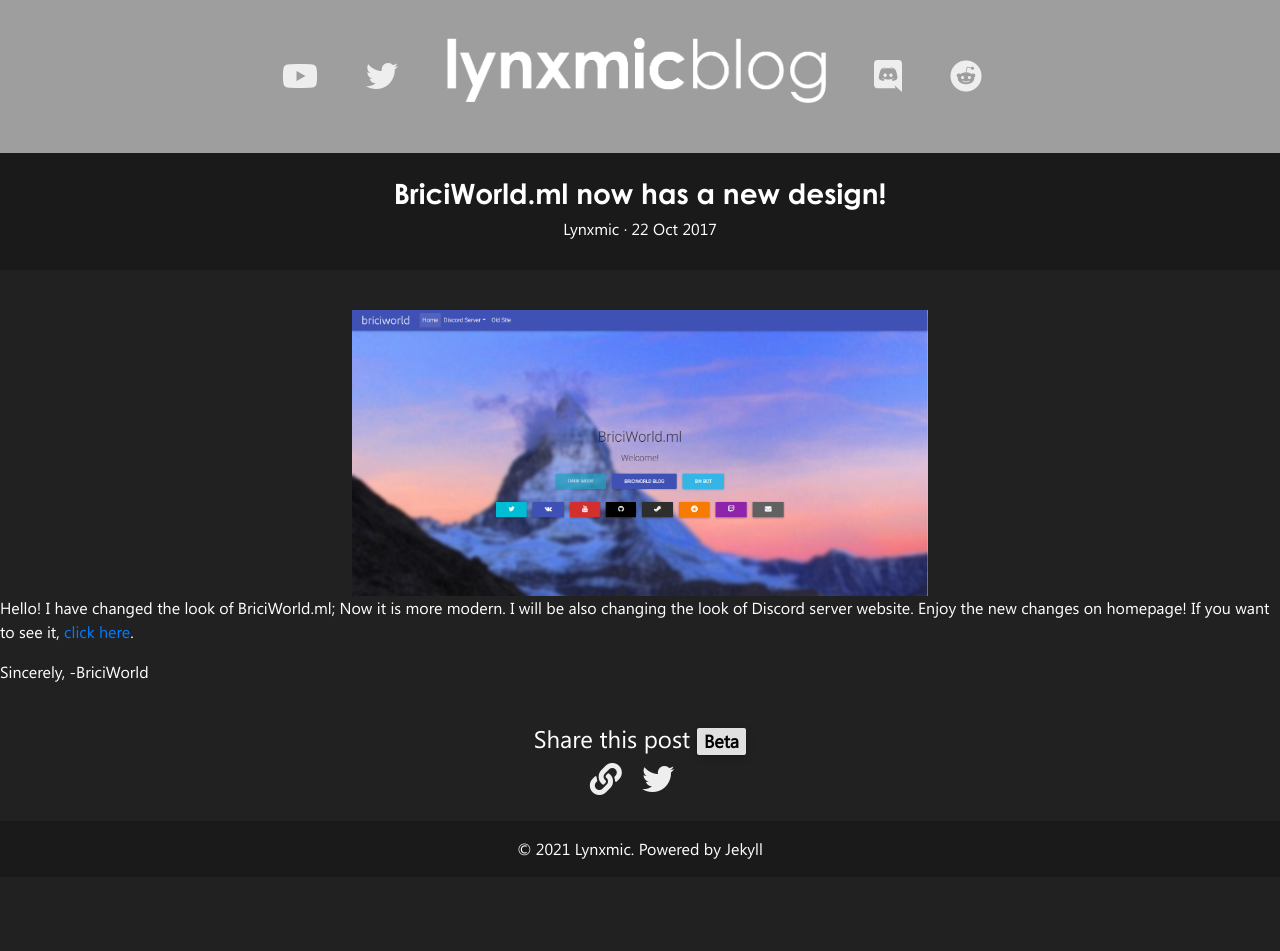
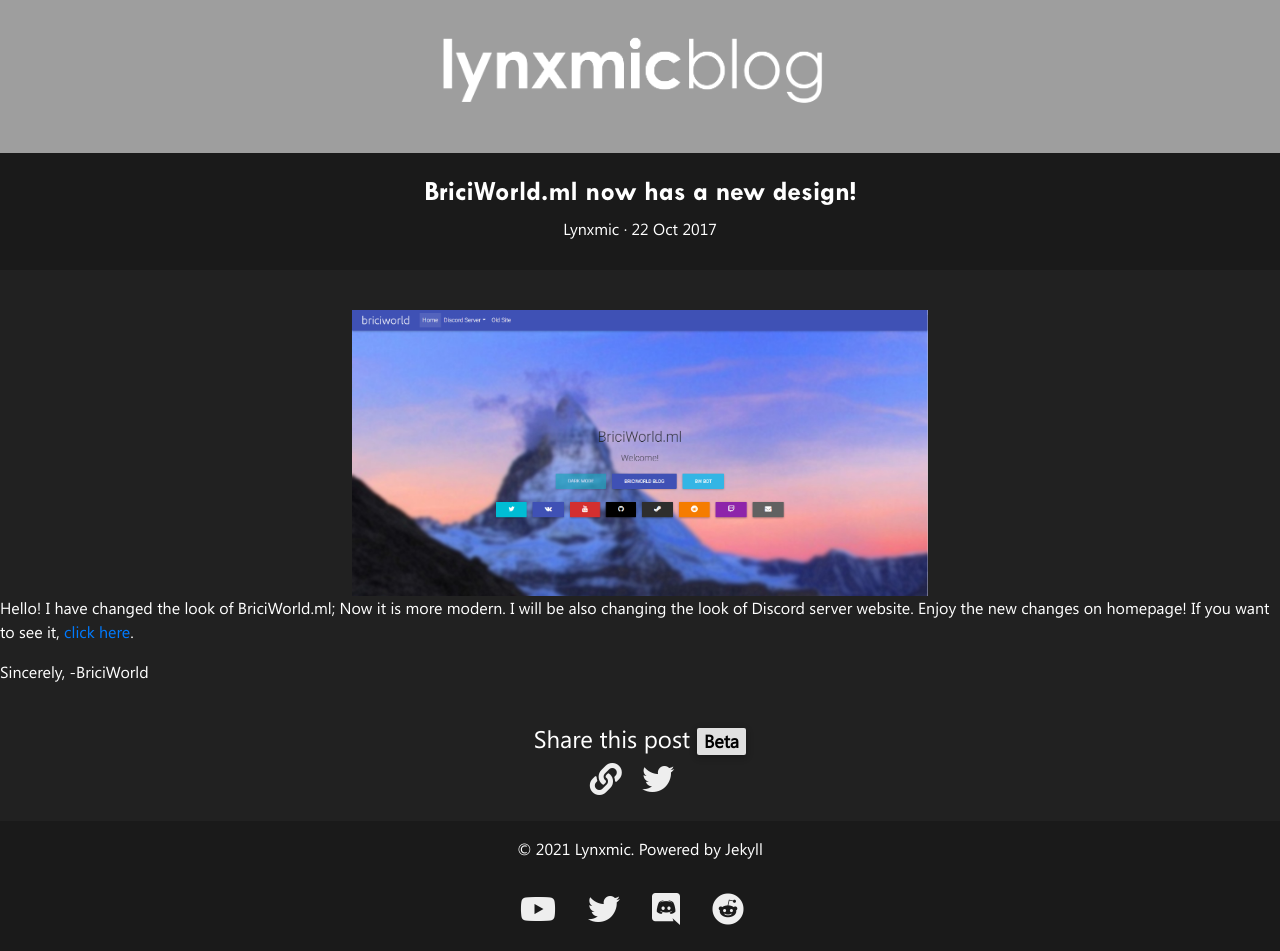
Before and after one commit to theclyron/lynxblog, a Jekyll site: the page built from docs/_posts/2017-10-22-briciworldml-now-has-a-new-design.markdown, in a window 1280 px wide. Built offline with Jekyll 4.4.1, drawn with Linux system fonts in a browser that asks for light colours; nearby versions of some CDN libraries; before the commit the page ends 900 px from its top, so only the background shows below that.

Commit message:
Update post.html

```diff
--- a/docs/_layouts/post.html
+++ b/docs/_layouts/post.html
@@ -36,7 +36,7 @@
 }
     @font-face {
     font-family: "tw_cen_mtbold";
-    src: url("https://lynxmic.github.io/css/fonts/tw-cen-mt/twcenmtstd-bold.otf");
+    src: url("https://lynxmic.github.io/css/fonts/tw-cen-mt/TwCenMTStd-Bold.otf");
 }
     @font-face {
     font-family: "segoe-ui";
@@ -48,8 +48,11 @@
         color: white;
         font-family: segoe-ui
          }
-    h1, h3 {
+    h1, h2 {
     font-family: "century_gothicbold"
+    }
+    h3 {
+    font-family: "tw_cen_mtbold"
     }
     h5, p {
     font-family: "segoe-ui"
@@ -60,11 +63,7 @@
 <body>
   <div style="background-image: url('https://lynxmic.github.io/img/bg.png');">
     <div class="d-flex flex-row flex-center">
-      <div class="p-3"><br><a href="https://www.youtube.com/channel/UC_qybz4t70ZYp_2vTd8S-oQ" title="Lynxmic on YouTube"><i style="margin-right: 0.5em; color: #EEEEEE;" class="fab fa-youtube fa-2x"></i></a></div>
-      <div class="p-3"><br><a href="https://twitter.com/lynxmic" title="Lynxmic on Twitter"><i style="margin-right: 0.5em; color: #EEEEEE;" class="fab fa-twitter fa-2x"></i></a></div>
       <div class="p-2"><a href="{{ site.url }}"><img width="412" height="113" src="https://lynxmic.github.io/img/logo2.png"></a></div>
-      <div class="p-3"><br><a href="https://discord.io/lynxmic" title="Join the Discord Server (Axeon)"><i style="margin-right: 0.5em; color: #EEEEEE;" class="fab fa-discord fa-2x"></i></a></div>
-      <div class="p-3"><br><a href="https://reddit.com/r/Lynxmic" title="Check out the official Lynxmic subreddit"><i style="margin-right: 0.5em; color: #EEEEEE;" class="fab fa-reddit fa-2x"></i></a></div>
   </div>
     <br>
   </div>
@@ -86,6 +85,12 @@
  <footer class="bg-dark text-center text-lg-start">
     <div class="text-center p-3" style="background-color: rgba(0, 0, 0, 0.2);">
       © {{ site.currentyear }} <a class="text-white" href="https://www.youtube.com/channel/UC_qybz4t70ZYp_2vTd8S-oQ">Lynxmic</a>. Powered by Jekyll
+      <div class="d-flex flex-row flex-center">
+        <div class="p-2"><br><a href="https://www.youtube.com/channel/UC_qybz4t70ZYp_2vTd8S-oQ" title="Lynxmic on YouTube"><i style="margin-right: 0.5em; color: #EEEEEE;" class="fab fa-youtube fa-2x"></i></a></div>
+        <div class="p-2"><br><a href="https://twitter.com/lynxmic" title="Lynxmic on Twitter"><i style="margin-right: 0.5em; color: #EEEEEE;" class="fab fa-twitter fa-2x"></i></a></div>
+        <div class="p-2"><br><a href="https://discord.io/lynxmic" title="Join the Discord Server (Axeon)"><i style="margin-right: 0.5em; color: #EEEEEE;" class="fab fa-discord fa-2x"></i></a></div>
+        <div class="p-2"><br><a href="https://reddit.com/r/Lynxmic" title="Check out the official Lynxmic subreddit"><i style="margin-right: 0.5em; color: #EEEEEE;" class="fab fa-reddit fa-2x"></i></a></div>
+    </div>
     </div>
   </footer>
   <script type="text/javascript" src="https://lynxmic.github.io/js/jquery-3.3.1.min.js"></script>
```
